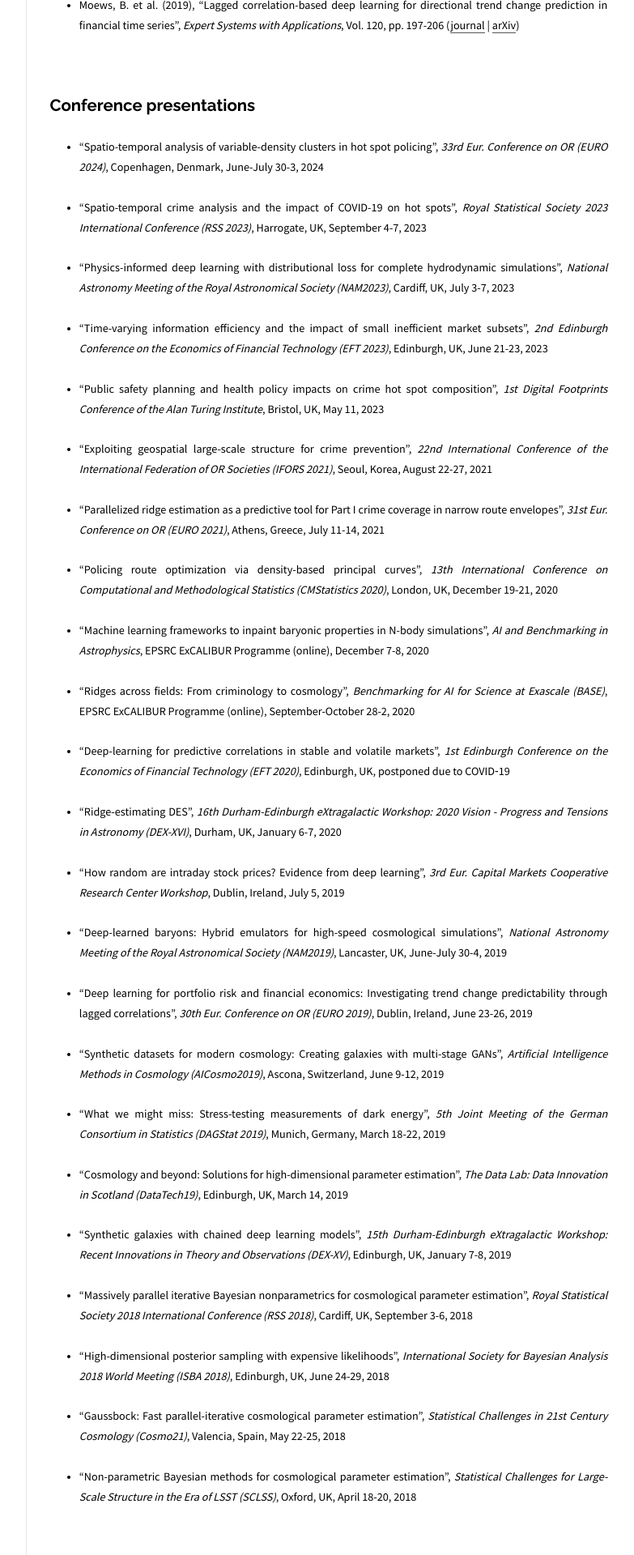
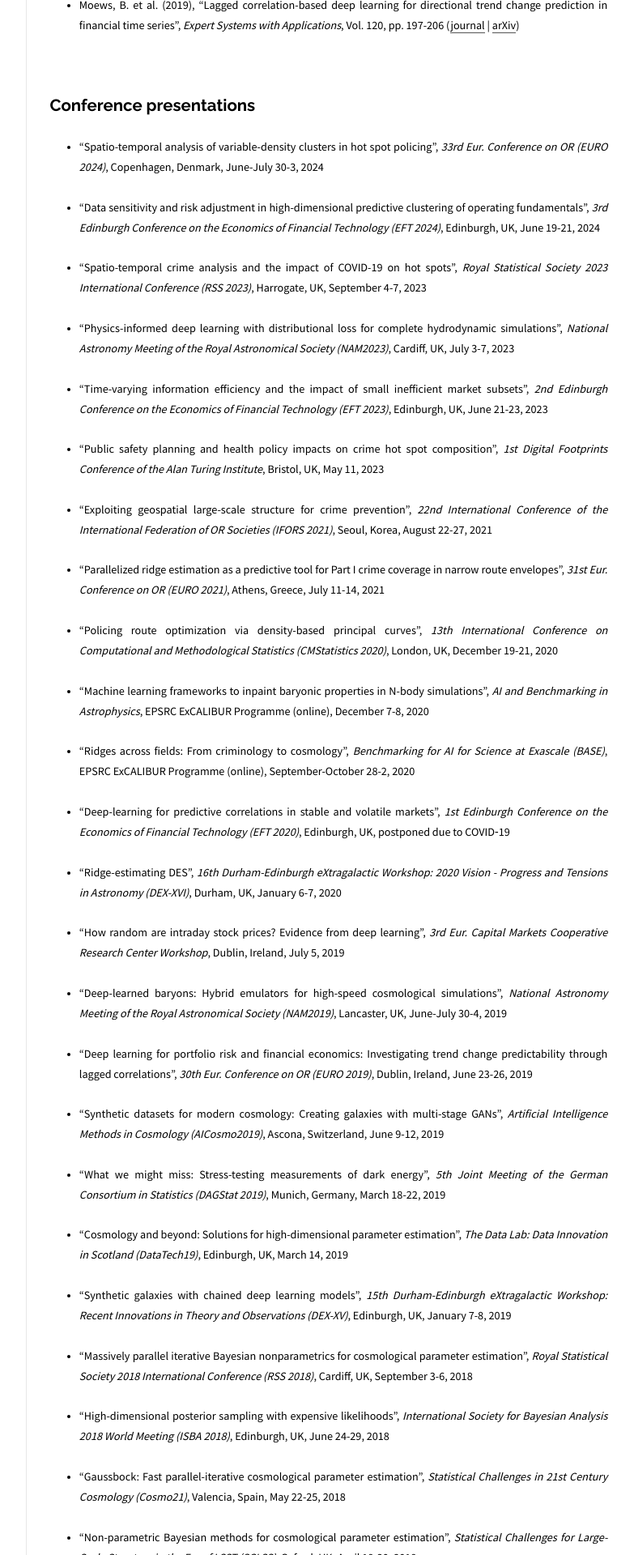
Before and after one commit to moews/moews.github.io, a Jekyll site: the page built from _posts/2017-03-25-publications.md, in a window 1280 px wide. Shown: the part 1395-3315 px from the top of the page at 81% size, without its empty margins (326-1109 px from the left). Built offline with Jekyll 4.4.1, drawn with Linux system fonts in a browser that asks for light colours.

Commit message:
Update 2017-03-25-publications.md

```diff
--- a/_posts/2017-03-25-publications.md
+++ b/_posts/2017-03-25-publications.md
@@ -54,6 +54,8 @@ REMOVE CONFERENCES
 
 * <small>"Spatio-temporal analysis of variable-density clusters in hot spot policing", _33rd Eur. Conference on OR (EURO 2024)_, Copenhagen, Denmark, June-July 30-3, 2024</small>
 
+* <small>"Data sensitivity and risk adjustment in high-dimensional predictive clustering of operating fundamentals", _3rd Edinburgh Conference on the Economics of Financial Technology (EFT 2024)_, Edinburgh, UK, June 19-21, 2024</small>
+
 * <small>"Spatio-temporal crime analysis and the impact of COVID-19 on hot spots", _Royal Statistical Society 2023 International Conference (RSS 2023)_, Harrogate, UK, September 4-7, 2023</small>
 
 * <small>"Physics-informed deep learning with distributional loss for complete hydrodynamic simulations", _National Astronomy Meeting of the Royal Astronomical Society (NAM2023)_, Cardiff, UK, July 3-7, 2023</small>
```
